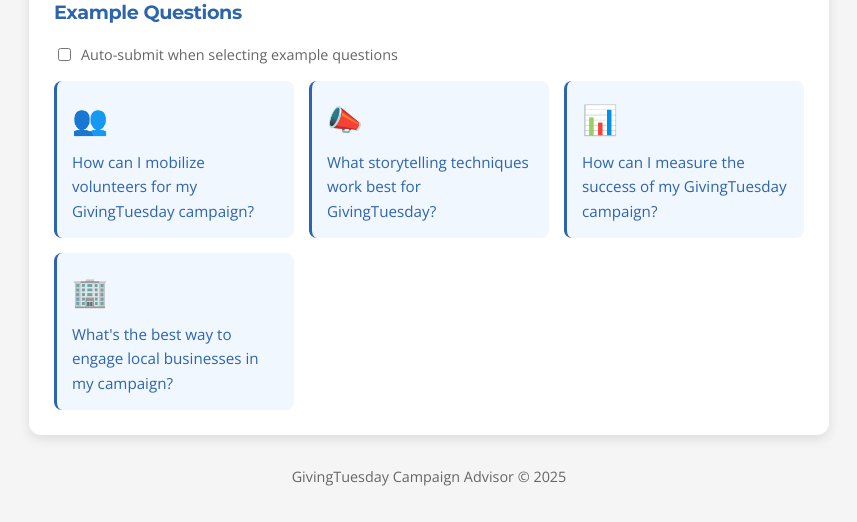
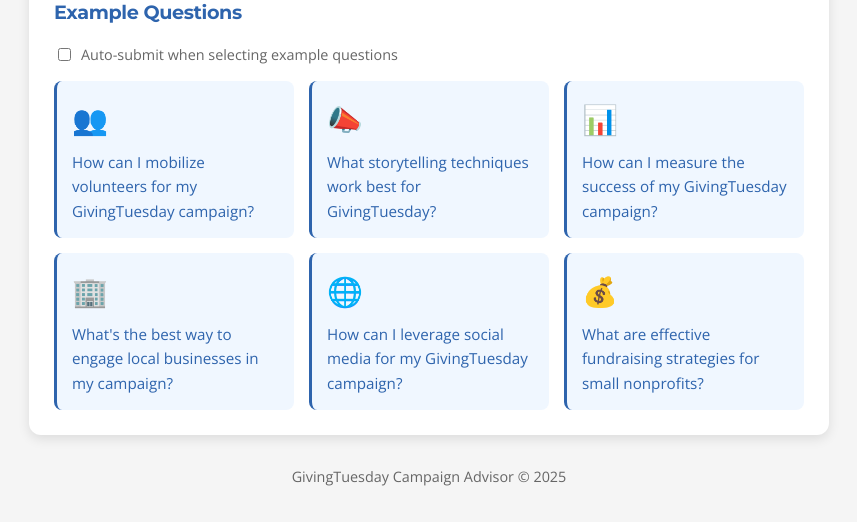
Before and after one commit to titaniumbones/gt-case-study-agent, a FastAPI app: page / in a window 1280 px wide. Shown: the part 1039-1561 px from the top of the page, without its empty margins (211-1068 px from the left). Run offline with FastAPI, Linux system fonts and the light colour scheme; parts of the project's set-up code (start-up, migrations or seed data) failed here and were passed over.

Commit message:
extract questions to a javacript function

```diff
--- a/src/web/templates/index.html
+++ b/src/web/templates/index.html
@@ -31,36 +31,44 @@
 
 <div class="example-questions">
     <h3>Example Questions</h3>
-    <div class="question-grid">
-        <div class="question-card" onclick="setQuery(this)">
-            <div class="question-icon">👥</div>
-            <p>How can I mobilize volunteers for my GivingTuesday campaign?</p>
-        </div>
-        <div class="question-card" onclick="setQuery(this)">
-            <div class="question-icon">📣</div>
-            <p>What storytelling techniques work best for GivingTuesday?</p>
-        </div>
-        <div class="question-card" onclick="setQuery(this)">
-            <div class="question-icon">📊</div>
-            <p>How can I measure the success of my GivingTuesday campaign?</p>
-        </div>
-        <div class="question-card" onclick="setQuery(this)">
-            <div class="question-icon">🏢</div>
-            <p>What's the best way to engage local businesses in my campaign?</p>
-        </div>
-    </div>
+    <div class="question-grid" id="questionGrid"></div>
 
     <script>
-        function setQuery(card) {
-            // Get the text from the card
-            const queryText = card.querySelector('p').textContent;
+        // Define example questions as a list of objects
+        const exampleQuestions = [
+            {
+                icon: "👥",
+                text: "How can I mobilize volunteers for my GivingTuesday campaign?"
+            },
+            {
+                icon: "📣",
+                text: "What storytelling techniques work best for GivingTuesday?"
+            },
+            {
+                icon: "📊",
+                text: "How can I measure the success of my GivingTuesday campaign?"
+            },
+            {
+                icon: "🏢",
+                text: "What's the best way to engage local businesses in my campaign?"
+            },
+            {
+                icon: "🌐",
+                text: "How can I leverage social media for my GivingTuesday campaign?"
+            },
+            {
+                icon: "💰",
+                text: "What are effective fundraising strategies for small nonprofits?"
+            }
+        ];
 
+        // Function to set query from clicked card
+        function setQuery(text) {
             // Set the text in the textarea
-            document.getElementById('query').value = queryText;
+            document.getElementById('query').value = text;
 
-            // Determine if we should auto-submit based on a URL parameter
-            const urlParams = new URLSearchParams(window.location.search);
-            const autoSubmit = urlParams.get('autoSubmit') === 'true';
+            // Determine if we should auto-submit based on localStorage
+            const autoSubmit = localStorage.getItem('autoSubmit') === 'true';
 
             if (autoSubmit) {
                 // Automatically submit the form
@@ -72,8 +80,28 @@
             }
         }
 
-        // Add a toggle for auto-submit option
+        // Generate cards from the list of questions
         document.addEventListener('DOMContentLoaded', function() {
+            const questionGrid = document.getElementById('questionGrid');
+
+            // Create cards for each example question
+            exampleQuestions.forEach(question => {
+                const card = document.createElement('div');
+                card.className = 'question-card';
+                card.addEventListener('click', () => setQuery(question.text));
+
+                const iconDiv = document.createElement('div');
+                iconDiv.className = 'question-icon';
+                iconDiv.textContent = question.icon;
+
+                const textP = document.createElement('p');
+                textP.textContent = question.text;
+
+                card.appendChild(iconDiv);
+                card.appendChild(textP);
+                questionGrid.appendChild(card);
+            });
+
             // Create a checkbox for auto-submit
             const checkboxContainer = document.createElement('div');
             checkboxContainer.className = 'form-group checkbox-group';
@@ -87,19 +115,9 @@
             checkbox.id = 'auto_submit';
             checkbox.checked = localStorage.getItem('autoSubmit') === 'true';
 
-            // Update URL and localStorage when checkbox changes
+            // Update localStorage when checkbox changes
             checkbox.addEventListener('change', function() {
-                const autoSubmit = this.checked;
-                localStorage.setItem('autoSubmit', autoSubmit);
-
-                // Update URL parameter without page reload
-                const url = new URL(window.location);
-                if (autoSubmit) {
-                    url.searchParams.set('autoSubmit', 'true');
-                } else {
-                    url.searchParams.delete('autoSubmit');
-                }
-                window.history.replaceState({}, '', url);
+                localStorage.setItem('autoSubmit', this.checked);
             });
 
             label.appendChild(checkbox);
@@ -110,13 +128,6 @@
             // Add the checkbox after the example questions heading
             const heading = document.querySelector('.example-questions h3');
             heading.parentNode.insertBefore(checkboxContainer, heading.nextSibling);
-
-            // Set initial URL parameter
-            if (checkbox.checked) {
-                const url = new URL(window.location);
-                url.searchParams.set('autoSubmit', 'true');
-                window.history.replaceState({}, '', url);
-            }
         });
     </script>
 </div>
```
